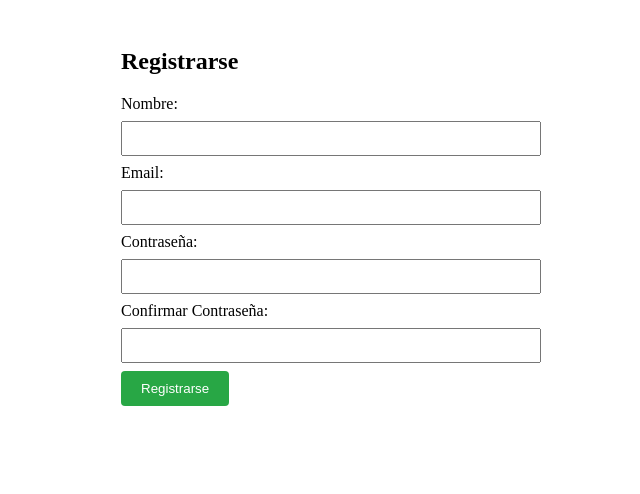
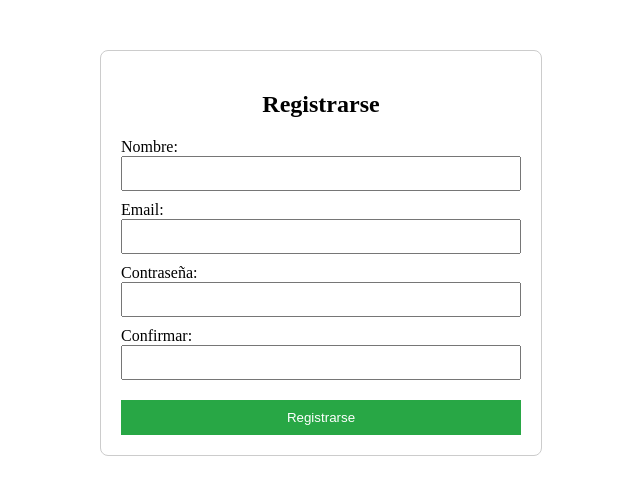
Before and after one commit to 1103461933/ecommerce-app, a React (Create React App) app in the folder frontend-react/: page /register in a window 1280 px wide. Shown: the top 494 px of the page, without its empty margins (319-959 px from the left). Built offline with nearby package versions, Linux system fonts and the light colour scheme; no server answers.

Commit message:
updating registerpage

```diff
--- a/frontend-react/src/pages/RegisterPage.js
+++ b/frontend-react/src/pages/RegisterPage.js
@@ -12,79 +12,67 @@ function RegisterPage() {
 
   const handleSubmit = async (e) => {
     e.preventDefault();
+    setError(null);
+
     if (password !== confirmPassword) {
       setError('Las contraseñas no coinciden');
       return;
     }
+
+    const userData = {
+      name: name.trim(),
+      email: email.trim(),
+      password: password
+    };
+
     try {
+      // Importante: /api/ para que pase por el proxy de Nginx
       const response = await fetch('/api/users/register', {
         method: 'POST',
-        headers: { 'Content-Type': 'application/json' },
-        body: JSON.stringify({ name, email, password })
+        headers: {
+          'Content-Type': 'application/json',
+          'Accept': 'application/json'
+        },
+        body: JSON.stringify(userData)
       });
+
+      // Intentamos leer la respuesta como JSON
+      const data = await response.json().catch(() => null);
+
       if (response.ok) {
         setSuccess(true);
         setTimeout(() => navigate('/login'), 2000);
       } else {
-        setError('Error al registrar usuario');
+        setError(data?.message || 'Error en el servidor al registrar');
       }
     } catch (err) {
-      setError('Error de conexión con el servidor');
+      setError('Error de conexión con el backend');
     }
   };
 
   return (
-    <div style={{ maxWidth: '400px', margin: 'auto', padding: '20px' }}>
-      <h2>Registrarse</h2>
-      {error && <div style={{ color: 'red', marginBottom: '10px' }}>{error}</div>}
-      {success && <div style={{ color: 'green', marginBottom: '10px' }}>¡Registro exitoso! Redirigiendo al login...</div>}
+    <div style={{ maxWidth: '400px', margin: '50px auto', padding: '20px', border: '1px solid #ccc', borderRadius: '8px' }}>
+      <h2 style={{ textAlign: 'center' }}>Registrarse</h2>
+      {error && <div style={{ color: 'white', background: '#dc3545', padding: '10px', borderRadius: '4px', marginBottom: '15px' }}>{error}</div>}
+      {success && <div style={{ color: 'white', background: '#28a745', padding: '10px', borderRadius: '4px', marginBottom: '15px' }}>¡Registro exitoso!</div>}
       <form onSubmit={handleSubmit}>
-        <div>
+        <div style={{ marginBottom: '10px' }}>
           <label>Nombre:</label>
-          <input
-            type="text"
-            value={name}
-            onChange={(e) => setName(e.target.value)}
-            required
-            style={{ width: '100%', padding: '8px', margin: '8px 0' }}
-          />
+          <input type="text" value={name} onChange={(e) => setName(e.target.value)} required style={{ width: '100%', padding: '8px', boxSizing: 'border-box' }} />
         </div>
-        <div>
+        <div style={{ marginBottom: '10px' }}>
           <label>Email:</label>
-          <input
-            type="email"
-            value={email}
-            onChange={(e) => setEmail(e.target.value)}
-            required
-            style={{ width: '100%', padding: '8px', margin: '8px 0' }}
-          />
+          <input type="email" value={email} onChange={(e) => setEmail(e.target.value)} required style={{ width: '100%', padding: '8px', boxSizing: 'border-box' }} />
         </div>
-        <div>
+        <div style={{ marginBottom: '10px' }}>
           <label>Contraseña:</label>
-          <input
-            type="password"
-            value={password}
-            onChange={(e) => setPassword(e.target.value)}
-            required
-            style={{ width: '100%', padding: '8px', margin: '8px 0' }}
-          />
+          <input type="password" value={password} onChange={(e) => setPassword(e.target.value)} required style={{ width: '100%', padding: '8px', boxSizing: 'border-box' }} />
         </div>
-        <div>
-          <label>Confirmar Contraseña:</label>
-          <input
-            type="password"
-            value={confirmPassword}
-            onChange={(e) => setConfirmPassword(e.target.value)}
-            required
-            style={{ width: '100%', padding: '8px', margin: '8px 0' }}
-          />
+        <div style={{ marginBottom: '20px' }}>
+          <label>Confirmar:</label>
+          <input type="password" value={confirmPassword} onChange={(e) => setConfirmPassword(e.target.value)} required style={{ width: '100%', padding: '8px', boxSizing: 'border-box' }} />
         </div>
-        <button
-          type="submit"
-          style={{ padding: '10px 20px', background: '#28a745', color: 'white', border: 'none', borderRadius: '4px' }}
-        >
-          Registrarse
-        </button>
+        <button type="submit" style={{ width: '100%', padding: '10px', background: '#28a745', color: 'white', border: 'none', cursor: 'pointer' }}>Registrarse</button>
       </form>
     </div>
   );
```
